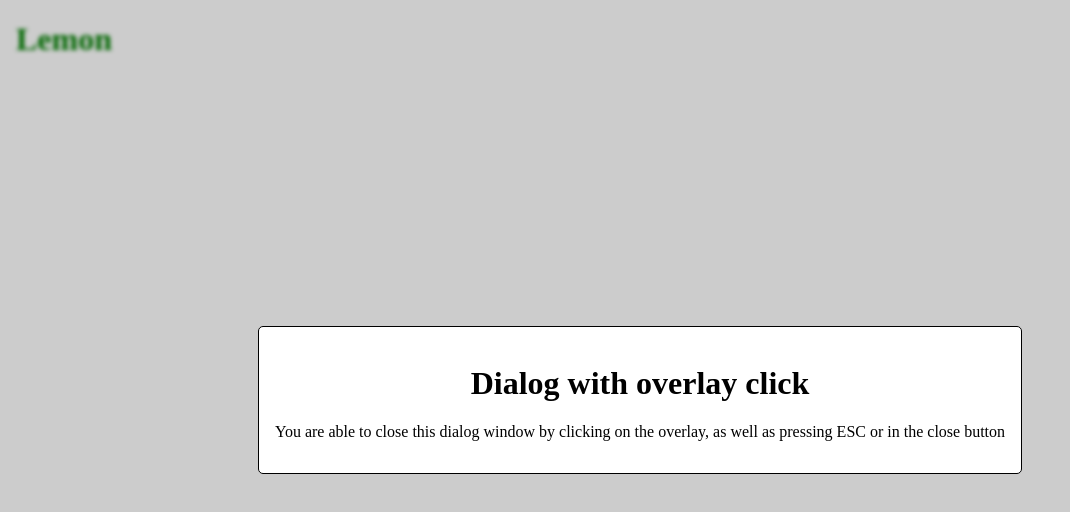
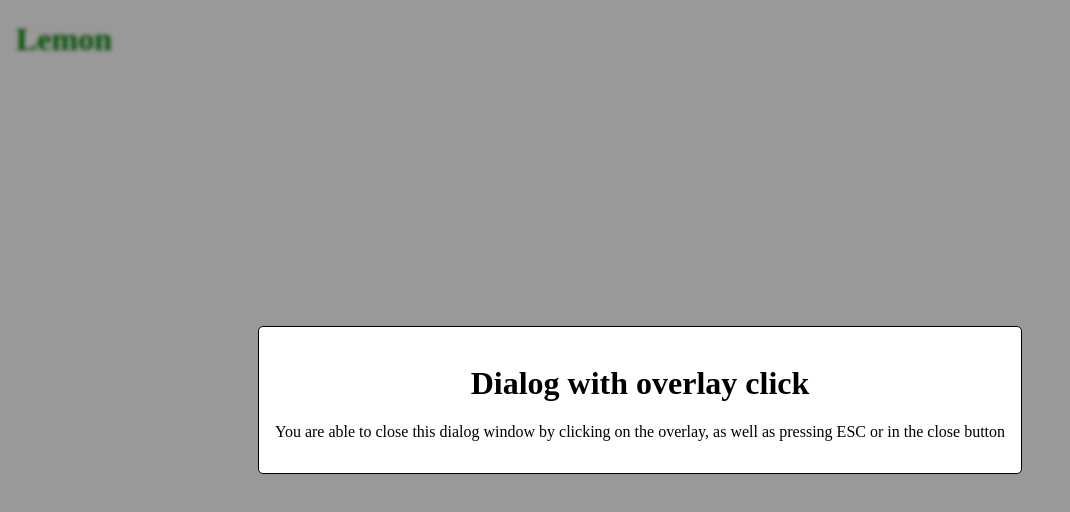
Before and after one commit to merlonedev/Lemon, a React (Vite) app: page / in a window 1280 px wide. Shown: the top 512 px of the page, without its empty margins (0-1070 px from the left). Built offline with nearby package versions, Linux system fonts and the light colour scheme.

Commit message:
hidden behavior fixed with flex

```diff
--- a/src/App.tsx
+++ b/src/App.tsx
@@ -9,6 +9,7 @@ function App() {
 			<Dialog
 				title="Dialog with overlay click"
 				description="You are able to close this dialog window by clicking on the overlay, as well as pressing ESC or in the close button"
+        isOpen={true}
 			/>
 		</main>
 	)
--- a/src/components/Dialog/dialog.sass
+++ b/src/components/Dialog/dialog.sass
@@ -1,10 +1,10 @@
 div.overlay
-  height: 100vh
-  width: 100vw
+  height: 100%
+  width: 100%
   margin: 0 auto
-  background-color: rgba(0, 0, 0, 0.2)
+  background-color: rgba(0, 0, 0, 0.4)
   backdrop-filter: blur(2px)
-  position: absolute
+  position: fixed
   top: 0
   display: flex
   align-items: center
--- a/src/components/Dialog/index.tsx
+++ b/src/components/Dialog/index.tsx
@@ -2,14 +2,15 @@ import React from "react"
 import "./dialog.sass"
 
 interface Props {
-	title: string
-	description: string
+	title?: string
+	description?: string
+	isOpen: boolean
 }
 
-const Dialog = ({ title, description }: Props) => {
+const Dialog = ({ title, description, isOpen }: Props) => {
 	return (
-		<div className="overlay">
-			<div className="dialog">
+		<div className="overlay" hidden={!isOpen}>
+			<div className="dialog" hidden={!isOpen}>
 				<h1>{title}</h1>
 				<p>{description}</p>
 			</div>
--- a/src/index.sass
+++ b/src/index.sass
@@ -4,3 +4,6 @@ body
   place-items: center
   min-width: 320px
   min-height: 100vh
+
+[hidden]
+  display: none !important
```
